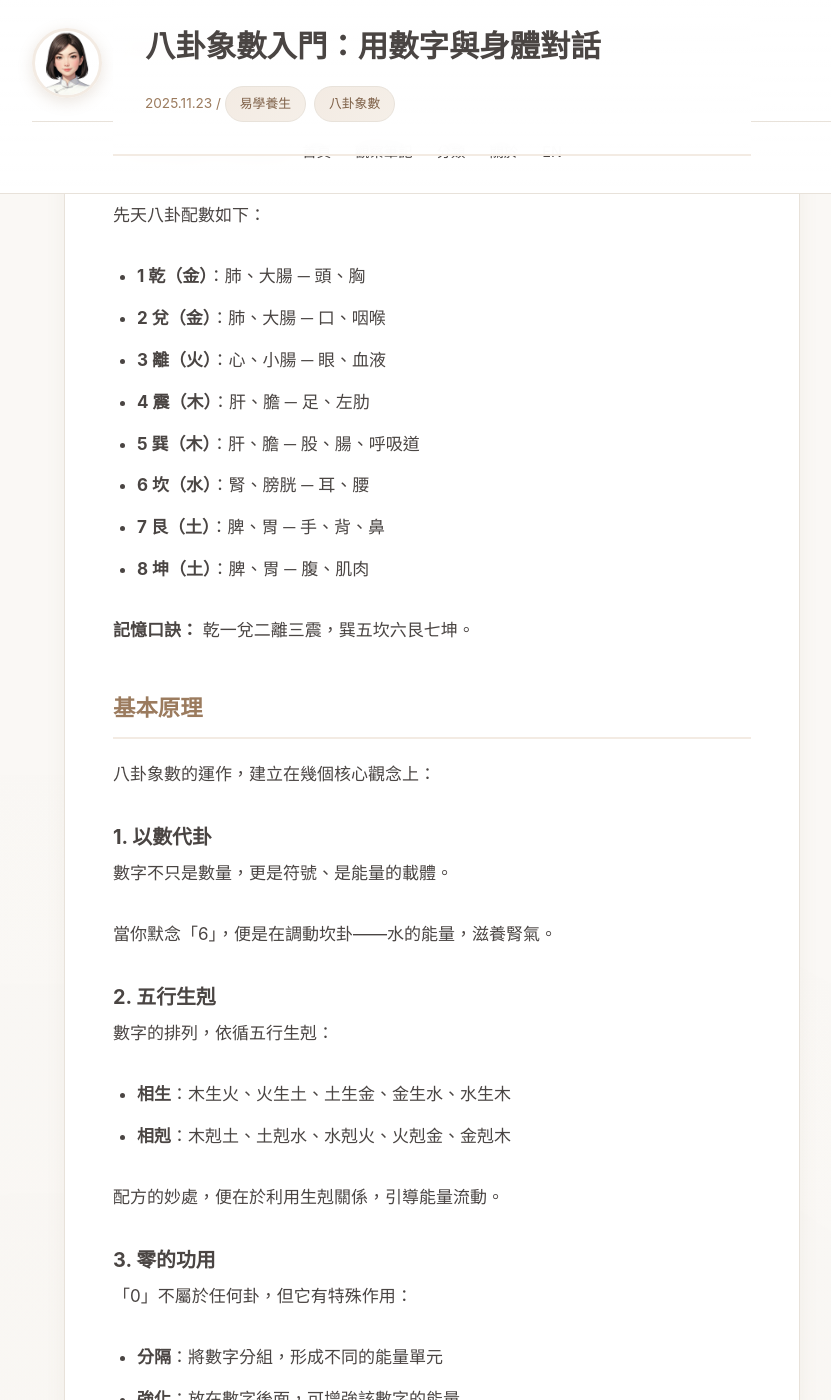
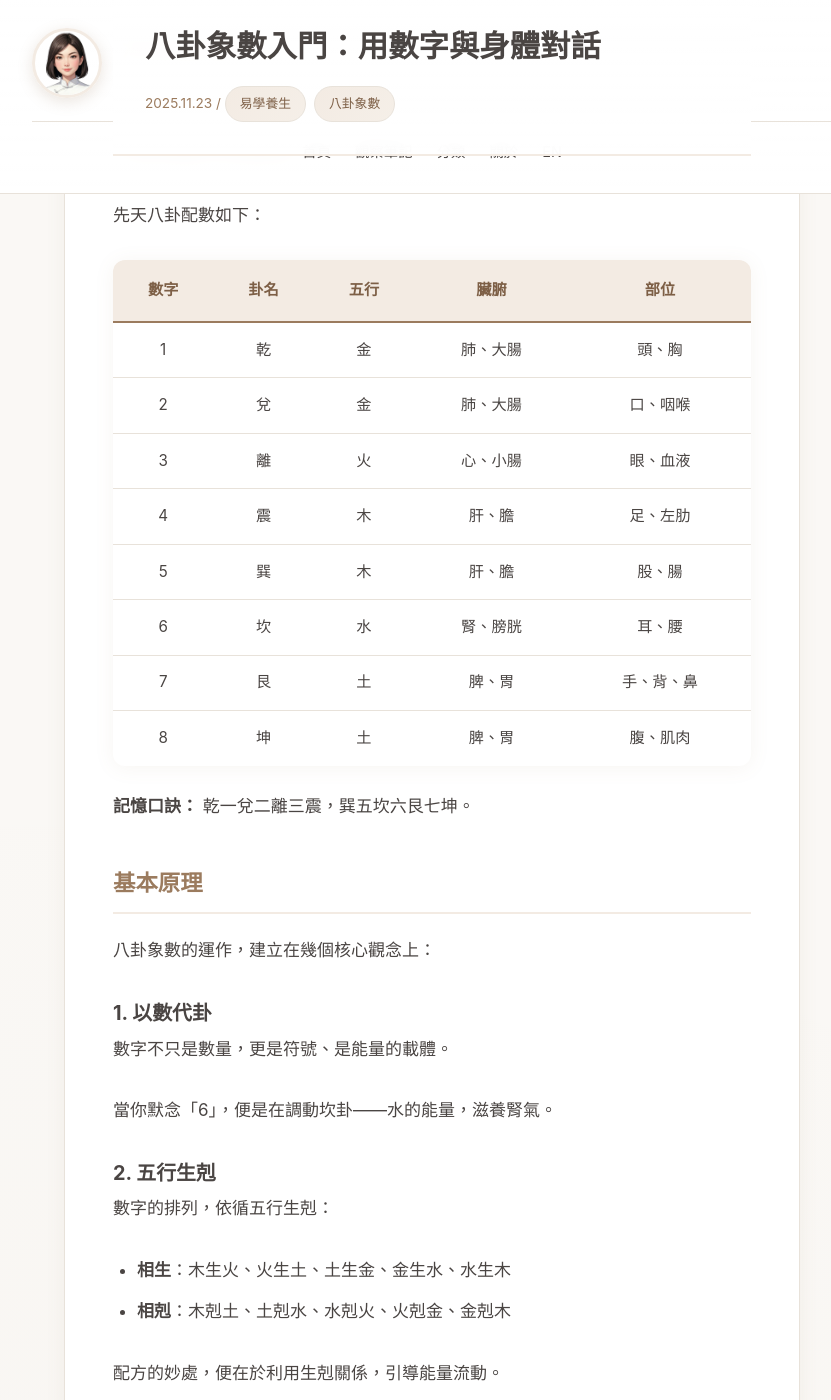
Before and after one commit to hathor-hua/helen, a Jekyll site: the page built from _posts/2025-11-23-bagua-numerology-guide.md, in a window 1280 px wide and 1400 px high, scrolled down 845 px. Shown: the whole window, without its empty margins (208-1039 px from the left). Built offline with Jekyll 4.4.1, drawn with Linux system fonts in a browser that asks for light colours; comment, search, counter and statistics services are not loaded.

Commit message:
Add table styling and restore table format in article
- Add CSS styles for tables with responsive design
- Restore markdown table in 八卦象數 article

```diff
--- a/_posts/2025-11-23-bagua-numerology-guide.md
+++ b/_posts/2025-11-23-bagua-numerology-guide.md
@@ -23,14 +23,16 @@ description: "八卦象數是一套源自《易經》的養生法門，透過默
 
 先天八卦配數如下：
 
-- **1 乾（金）**：肺、大腸 ─ 頭、胸
-- **2 兌（金）**：肺、大腸 ─ 口、咽喉
-- **3 離（火）**：心、小腸 ─ 眼、血液
-- **4 震（木）**：肝、膽 ─ 足、左肋
-- **5 巽（木）**：肝、膽 ─ 股、腸、呼吸道
-- **6 坎（水）**：腎、膀胱 ─ 耳、腰
-- **7 艮（土）**：脾、胃 ─ 手、背、鼻
-- **8 坤（土）**：脾、胃 ─ 腹、肌肉
+| 數字 | 卦名 | 五行 | 臟腑 | 部位 |
+|:---:|:---:|:---:|:---:|:---:|
+| 1 | 乾 | 金 | 肺、大腸 | 頭、胸 |
+| 2 | 兌 | 金 | 肺、大腸 | 口、咽喉 |
+| 3 | 離 | 火 | 心、小腸 | 眼、血液 |
+| 4 | 震 | 木 | 肝、膽 | 足、左肋 |
+| 5 | 巽 | 木 | 肝、膽 | 股、腸 |
+| 6 | 坎 | 水 | 腎、膀胱 | 耳、腰 |
+| 7 | 艮 | 土 | 脾、胃 | 手、背、鼻 |
+| 8 | 坤 | 土 | 脾、胃 | 腹、肌肉 |
 
 **記憶口訣：** 乾一兌二離三震，巽五坎六艮七坤。
 
--- a/css/style.css
+++ b/css/style.css
@@ -411,6 +411,55 @@ footer .bmc-btn:hover {
     font-style: italic;
 }
 
+/* Tables */
+.article-content table {
+    width: 100%;
+    border-collapse: collapse;
+    margin: 1.5rem 0;
+    font-size: 0.95rem;
+    background: var(--card-bg);
+    border-radius: 12px;
+    overflow: hidden;
+    box-shadow: var(--shadow);
+}
+
+.article-content thead {
+    background: var(--accent-light);
+}
+
+.article-content th {
+    padding: 1rem 0.8rem;
+    text-align: center;
+    font-weight: 600;
+    color: var(--accent-dark);
+    border-bottom: 2px solid var(--accent-color);
+    white-space: nowrap;
+}
+
+.article-content td {
+    padding: 0.8rem;
+    text-align: center;
+    border-bottom: 1px solid var(--border-color);
+}
+
+.article-content tbody tr:last-child td {
+    border-bottom: none;
+}
+
+.article-content tbody tr:hover {
+    background: var(--accent-light);
+}
+
+@media (max-width: 600px) {
+    .article-content table {
+        font-size: 0.85rem;
+    }
+    .article-content th,
+    .article-content td {
+        padding: 0.6rem 0.4rem;
+    }
+}
+
 .back-link {
     display: inline-flex;
     align-items: center;
```
